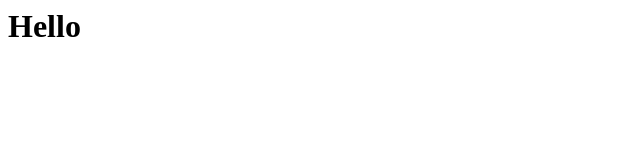
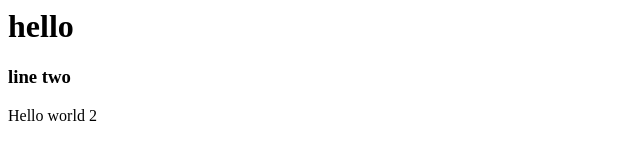
Before and after one commit to chiefoleka/alc-meal-app, a plain HTML site: page frontend/index.html in a window 1280 px wide. Shown: the whole page, without its empty margins (0-640 px from the left). Drawn offline with Linux system fonts and the light colour scheme.

Commit message:
added new text

```diff
--- a/frontend/index.html
+++ b/frontend/index.html
@@ -1 +1,3 @@
-<h1>Hello</h1>
+<h1> hello </h1>
+<h3> line two </h3>
+<div class="start">Hello world 2 </div>
```
